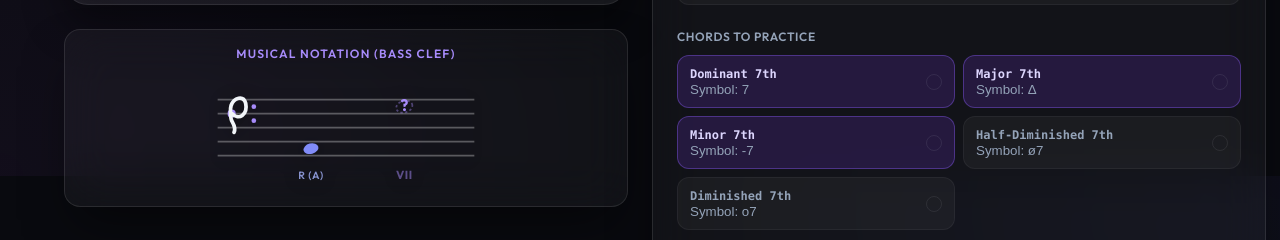
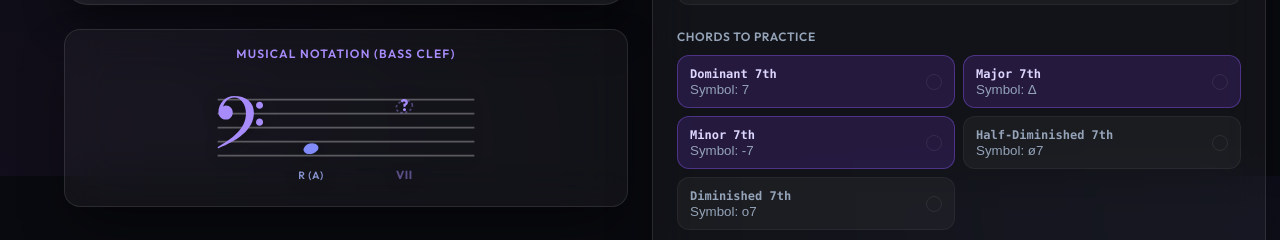
Before and after one commit to sgm-awesome/dbass-neck, a React (Vite) app: page / in a window 1280 px wide. Shown: the part 624-864 px from the top of the page. Built offline with nearby package versions, Linux system fonts and the light colour scheme.

Commit message:
Flip F-clef vertically to fix upside down representation

```diff
--- a/src/components/MusicalStaff.tsx
+++ b/src/components/MusicalStaff.tsx
@@ -219,22 +219,12 @@ export const MusicalStaff: React.FC<MusicalStaffProps> = ({
             />
           ))}
 
-          {/* Clef - Bass Clef SVG Group */}
-          <g transform="translate(16, 24)" className="fill-violet-400">
-            {/* The main hook starting dot on 4th line (Y = 36, which relative to group is Y = 12) */}
-            <circle cx="6" cy="12" r="3.5" />
-            {/* Clef curve */}
-            <path
-              d="M 6.5,12 C 12,18 20,13 18,3 C 16,-4 8,-2 5.5,5 C 4.5,8 5,16 6,18 C 7,20 10,24 8,28"
-              fill="none"
-              stroke="currentColor"
-              strokeWidth="3.2"
-              strokeLinecap="round"
-            />
-            {/* Two dots in spaces surrounding the F line (3rd and 4th spaces) */}
-            <circle cx="25" cy="6" r="2" />
-            <circle cx="25" cy="18" r="2" />
-          </g>
+          {/* Clef - Professional Bass Clef SVG Path */}
+          <path
+            d="M567 -386c0,29,23,52,52,52s52,-23,52,-52s-23,-52,-52,-52s-52,23,-52,52z m0,250c0,29,23,52,52,52s52,-23,52,-52s-23,-52,-52,-52s-52,23,-52,52z m-323,136 c171,0,292,-86,292,-248c0,-263,-264,-415,-517,-521c-2,-2,-5,-3,-8,-3c-6,0,-11,5,-11,11c0,3,1,6,3,8c203,118,415,265,415,494c0,121,-64,237,-174,237c-79,0,-138,-57,-164,-133 c14,8,28,13,43,13c55,0,100,-45,100,-100c0,-58,-44,-107,-100,-107c-60,0,-112,48,-112,107c0,132,103,242,233,242z"
+            transform="translate(10, 36) scale(0.058, -0.058) translate(0, 261)"
+            className="fill-violet-400"
+          />
 
           {/* Root Note (X = 90) */}
           <g>
```
